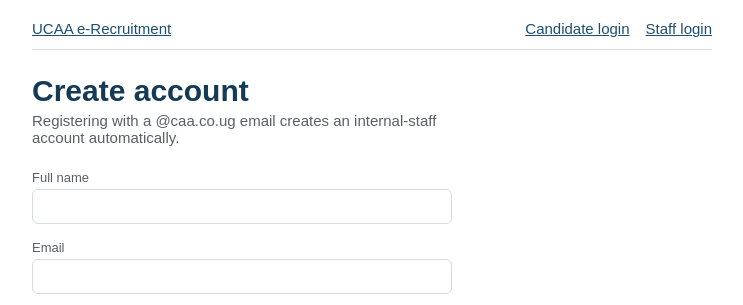
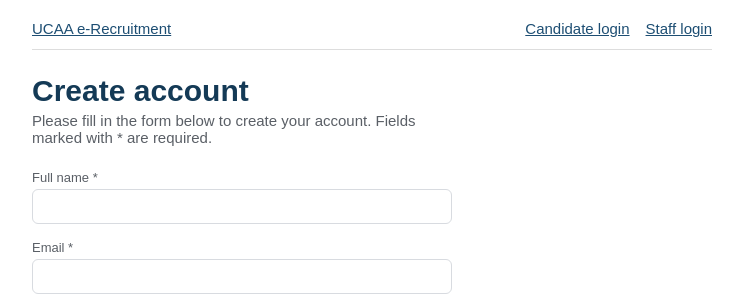
Before and after one commit to M-JudeCAA/E-Recruitment, a React (Vite) app in the folder frontend/: page /register in a window 1280 px wide. Shown: the top 305 px of the page, without its empty margins (268-1011 px from the left). Built offline with nearby package versions, Linux system fonts and the light colour scheme; no server answers.

Commit message:
Update Register

```diff
--- a/frontend/src/views/Register.jsx
+++ b/frontend/src/views/Register.jsx
@@ -28,12 +28,12 @@ export default function Register() {
     <div style={{ maxWidth: 420 }}>
       <PageHeader
         title="Create account"
-        subtitle="Registering with a @caa.co.ug email creates an internal-staff account automatically."
+        subtitle="Please fill in the form below to create your account. Fields marked with * are required."
       />
       <form onSubmit={handleSubmit}>
-        <TextField label="Full name" value={form.fullName}
+        <TextField label="Full name *" value={form.fullName}
           onChange={(e) => setForm({ ...form, fullName: e.target.value })} required />
-        <TextField label="Email" type="email" value={form.email}
+        <TextField label="Email *" type="email" value={form.email}
           onChange={(e) => setForm({ ...form, email: e.target.value })} required />
         <TextField label="Phone" value={form.phone}
           onChange={(e) => setForm({ ...form, phone: e.target.value })} />
```
